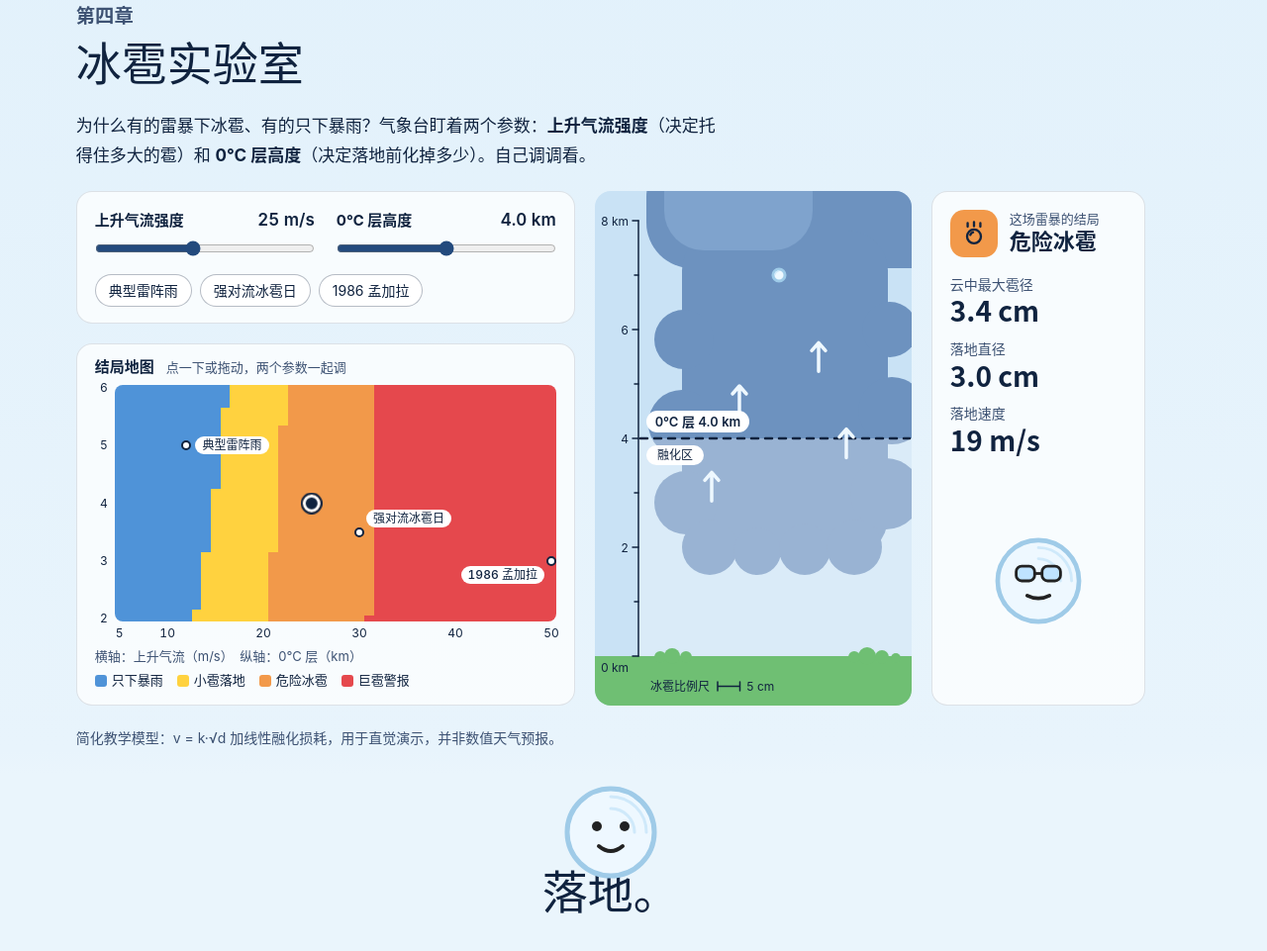
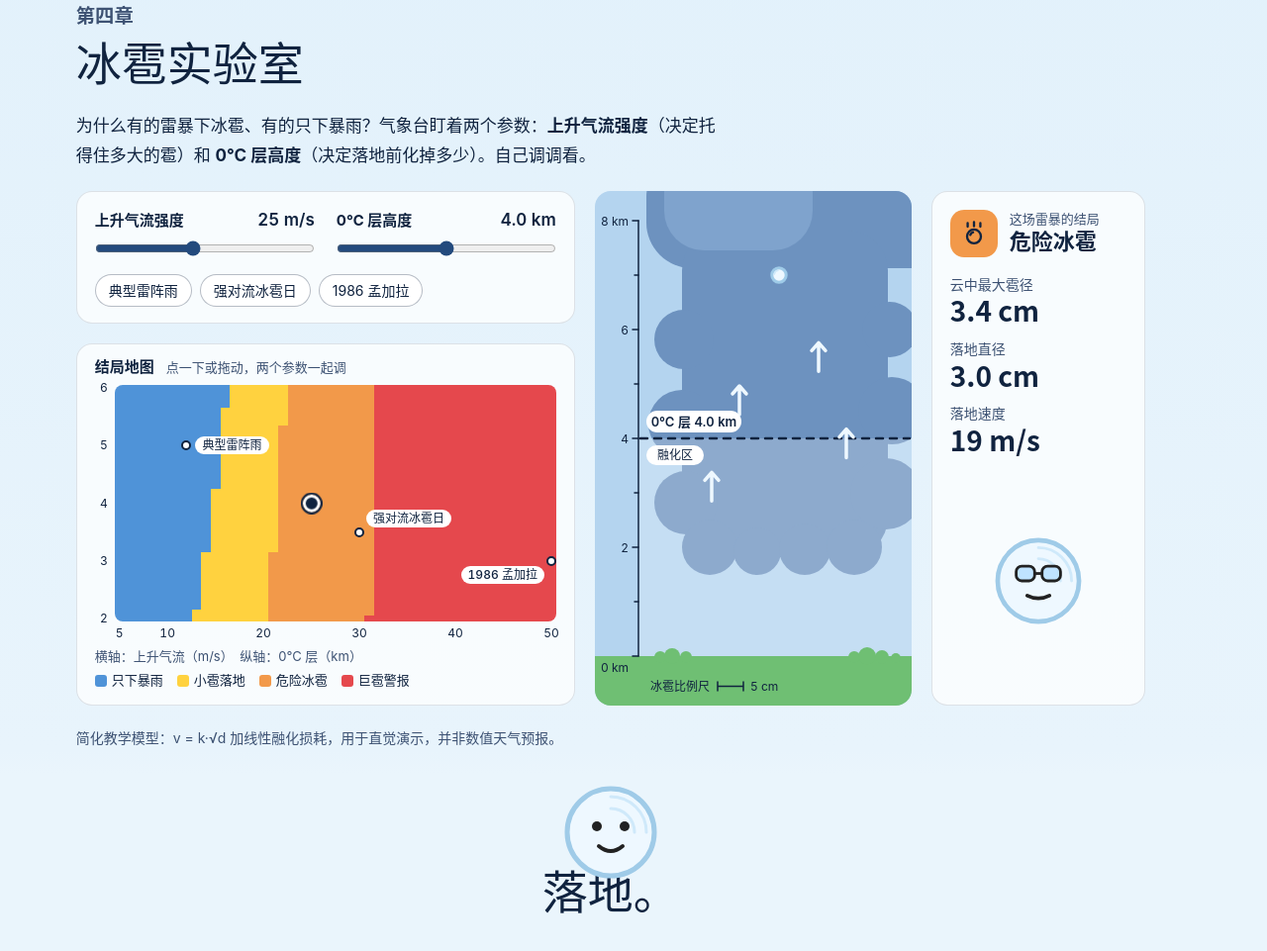
Before and after one commit to hakupao/hail, a website built with Vite: page index.html in a window 1280 px wide. Shown: the part 6646-7607 px from the top of the page at 99% size. Built offline with nearby package versions, Linux system fonts and the light colour scheme; files whose address does not match are found by name.

Commit message:
fix: 第四章——小雹看得见（下限 8、描边不小于 2）、舞台天色加深、平板布局不再撑高控件卡
Co-Authored-By: Claude Fable 5.2 <noreply@anthropic.com>
Claude-Session: https://claude.ai/code/session_01DWp6VwGJV5ZbktKUvNWegg

```diff
--- a/index.html
+++ b/index.html
@@ -229,7 +229,7 @@
 
           <div class="lab-stage">
             <svg id="lab-stage-svg" viewBox="0 0 320 520" role="img" aria-label="雷暴云剖面示意：纵轴 0 到 8 千米。上升气流把冰雹托在云里长大，然后下落，过 0℃ 线后一路融化缩小，落地时的大小就是落地直径。">
-              <rect width="320" height="520" fill="#c9e2f5"/>
+              <rect width="320" height="520" fill="#b4d4ef"/>
               <!-- 积雨云：砧状云顶 + 云塔，云底在 1.5 km -->
               <g fill="#6d92bf">
                 <rect x="52" y="-40" width="320" height="118" rx="46"/>
@@ -241,7 +241,7 @@
               <rect x="70" y="-40" width="150" height="100" rx="40" fill="#7fa3cd"/>
               <!-- 0℃ 线以下的融化区 + 0℃ 线（整组随 H₀ 平移） -->
               <g id="lab-zero" transform="translate(0 250)">
-                <rect x="44" y="0" width="276" height="520" fill="#ffffff" opacity="0.3"/>
+                <rect x="44" y="0" width="276" height="520" fill="#ffffff" opacity="0.22"/>
                 <line x1="46" y1="0" x2="318" y2="0" stroke="#10233f" stroke-width="2.5" stroke-linecap="round" stroke-dasharray="7 7"/>
               </g>
               <!-- 上升气流箭头：数量与速度随 W 变化 -->
@@ -261,10 +261,10 @@
               </g>
               <!-- 示范冰雹 / 雨滴 / 落地痕迹 -->
               <ellipse id="lab-puddle" cx="186" cy="471" rx="14" ry="3" fill="#3f86d6" display="none"/>
-              <path id="lab-impact" d="M175 466l-6 -6M197 466l6 -6" fill="none" stroke="#10233f" stroke-width="2" stroke-linecap="round"/>
-              <g id="lab-hail" transform="translate(186 463.34)">
-                <circle id="lab-hail-body" r="5.2" fill="#eef8ff" stroke="#9fcbe8" stroke-width="2.93"/>
-                <path id="lab-hail-shine" d="M-5.4 -1.2A5.6 5.6 0 0 1 -1.2 -5.4" transform="scale(0.666)" fill="none" stroke="#cfe9fa" stroke-width="1.6" stroke-linecap="round" vector-effect="non-scaling-stroke"/>
+              <path id="lab-impact" d="M174.3 466l-6 -6M197.7 466l6 -6" fill="none" stroke="#10233f" stroke-width="2" stroke-linecap="round"/>
+              <g id="lab-hail" transform="translate(186 462.30)">
+                <circle id="lab-hail-body" r="6.2" fill="#eef8ff" stroke="#9fcbe8" stroke-width="3"/>
+                <path id="lab-hail-shine" d="M-5.4 -1.2A5.6 5.6 0 0 1 -1.2 -5.4" transform="scale(0.77)" fill="none" stroke="#cfe9fa" stroke-width="1.6" stroke-linecap="round" vector-effect="non-scaling-stroke"/>
               </g>
               <path id="lab-drop" d="M0 -8C3.6 -3 5 -0.6 5 1.2A5 5 0 0 1 -5 1.2C-5 -0.6 -3.6 -3 0 -8Z" fill="#3f86d6" transform="translate(186 463)" display="none"/>
               <!-- 高度轴（0–8 km 等比） -->
@@ -278,13 +278,13 @@
               <!-- 冰雹比例尺：冰雹按厘米放大画，和高度轴不是同一把尺 -->
               <g class="lab-scale-text" fill="#10233f" font-size="12">
                 <text x="56" y="505">冰雹比例尺</text>
-                <path d="M124 496v9M146.5 496v9M124 500.5h22.5" fill="none" stroke="#10233f" stroke-width="1.5" stroke-linecap="round"/>
-                <text x="153" y="505">5 cm</text>
+                <path d="M124 496v9M150 496v9M124 500.5h26" fill="none" stroke="#10233f" stroke-width="1.5" stroke-linecap="round"/>
+                <text x="157" y="505">5 cm</text>
               </g>
               <!-- 0℃ 线的标注（与线同步平移，压在箭头之上） -->
               <g id="lab-zero-label" transform="translate(0 250)">
-                <rect x="52" y="-28" width="104" height="22" rx="11" fill="#ffffff"/>
-                <text x="104" y="-12.5" text-anchor="middle" font-size="13" font-weight="600" fill="#10233f">0℃ 层 <tspan id="lab-zero-km">4.0</tspan> km</text>
+                <rect x="52" y="-28" width="96" height="22" rx="11" fill="#ffffff"/>
+                <text x="100" y="-12.5" text-anchor="middle" font-size="13" font-weight="600" fill="#10233f">0℃ 层 <tspan id="lab-zero-km">4.0</tspan> km</text>
                 <rect x="52" y="7" width="58" height="20" rx="10" fill="#ffffff"/>
                 <text x="81" y="21.2" text-anchor="middle" font-size="12" fill="#10233f">融化区</text>
               </g>
--- a/src/lab/stage.ts
+++ b/src/lab/stage.ts
@@ -19,9 +19,9 @@ export function kmToY(km: number): number {
 }
 
 // 冰雹厘米数 → 屏幕直径：一条带下限的线性映射，云中最大与落地用的是同一条。
-// 模型里云中最大雹径最大约 13.4 cm（W = 50）→ 60 单位，放得进舞台；下限让 0.5 cm 也看得见。
-export const UNIT_PER_CM = 4.5;
-export const MIN_HAIL_UNITS = 6;
+// 模型里云中最大雹径最大约 13.4 cm（W = 50）→ 70 单位，放得进舞台；下限让 0.5 cm 也看得见。
+export const UNIT_PER_CM = 5.2;
+export const MIN_HAIL_UNITS = 8;
 
 export function hailSize(dCm: number): number {
   return Math.max(MIN_HAIL_UNITS, UNIT_PER_CM * dCm);
--- a/src/scenes/ch4-lab.ts
+++ b/src/scenes/ch4-lab.ts
@@ -106,7 +106,7 @@ export function initCh4(section: HTMLElement): void {
       drop.setAttribute('transform', `translate(${STAGE.hailX} ${f.y.toFixed(2)})`);
     } else {
       // 描边画在直径以内：圆的外缘直径正好是 f.size（云中最大与落地共用同一条厘米→屏幕映射）
-      const stroke = Math.min(3, f.size * 0.22);
+      const stroke = Math.min(3, Math.max(2, f.size * 0.22));
       hail.setAttribute('transform', `translate(${STAGE.hailX} ${f.y.toFixed(2)})`);
       hailBody.setAttribute('r', ((f.size - stroke) / 2).toFixed(3));
       hailBody.setAttribute('stroke-width', stroke.toFixed(3));
--- a/src/styles/ch4.css
+++ b/src/styles/ch4.css
@@ -27,6 +27,7 @@
   padding: 16px 18px;
   display: grid;
   grid-template-columns: 1fr 1fr;
+  align-content: start;
   gap: 12px 22px;
 }
 
@@ -300,8 +301,8 @@ html:not(.js) .lab-presets { display: none; }
       'map      map';
   }
 
-  .lab-result { flex-direction: row; flex-wrap: wrap; align-items: center; }
-  .lab-result dl { flex: 1 1 100%; flex-direction: row; flex-wrap: wrap; gap: 8px 22px; }
+  .lab-controls { align-self: start; }
+  .lab-result dl { flex-direction: row; flex-wrap: wrap; gap: 8px 28px; }
   /* 窄布局里雹宝缩小，站到结果卡右上角 */
   .lab-mascot-slot { position: absolute; top: 12px; right: 14px; margin: 0; }
   .lab-mascot-slot .mascot-wrap { width: 52px !important; height: 52px !important; }
@@ -325,7 +326,7 @@ html:not(.js) .lab-presets { display: none; }
   .lab-presets button { padding: 5px 10px; font-size: 13px; }
 
   /* 结果读数紧跟滑杆：一行一个读数，名称在左、数值在右 */
-  .lab-result { padding: 12px 14px; gap: 8px; flex-direction: column; flex-wrap: nowrap; align-items: stretch; }
+  .lab-result { padding: 12px 14px; gap: 8px; }
   .lab-chip { width: 40px; height: 40px; border-radius: 12px; }
   .lab-outcome-label { font-size: 20px; }
   .lab-result dl { flex: none; flex-direction: column; flex-wrap: nowrap; gap: 0; }
```
